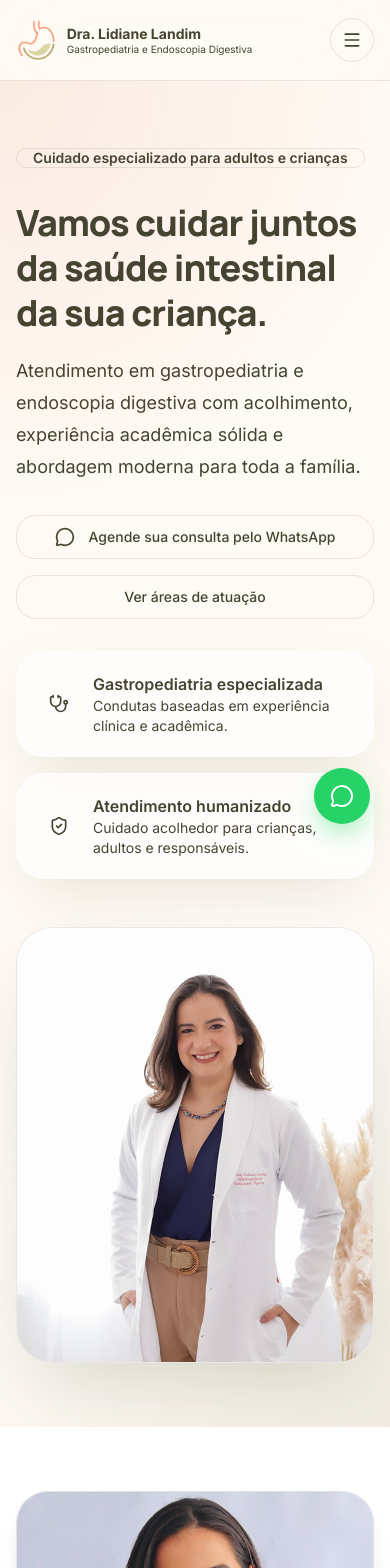
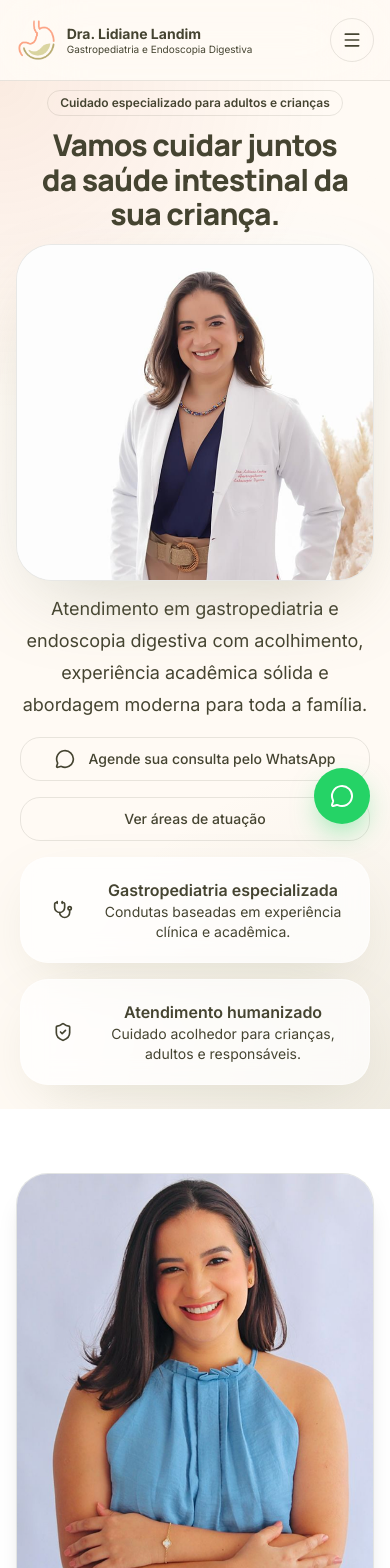
Before and after one commit to Lucas-Vasques/lidiane-clinic-site, a Next.js app: page / in a window 390 px wide. Shown: the top 1568 px of the page. Built offline with nearby package versions, Linux system fonts and the light colour scheme.

Commit message:
fix: refine mobile hero layout

```diff
--- a/app/globals.css
+++ b/app/globals.css
@@ -172,3 +172,10 @@ h4 {
     radial-gradient(circle at top left, rgba(220, 128, 93, 0.12), transparent 30%),
     radial-gradient(circle at bottom right, rgba(133, 135, 96, 0.12), transparent 32%);
 }
+
+@media (width < 640px) {
+  .hero-grid.section-spacing {
+    padding-top: 0.5rem;
+    padding-bottom: 1.5rem;
+  }
+}
--- a/components/sections/hero-section.tsx
+++ b/components/sections/hero-section.tsx
@@ -12,32 +12,57 @@ import { WHATSAPP_APPOINTMENT_URL } from "@/lib/data";
 export function HeroSection() {
   return (
     <section id="inicio" className="hero-grid overflow-hidden section-spacing">
-      <div className="container-shell grid items-center gap-12 lg:grid-cols-[1.1fr_0.9fr]">
+      <div className="container-shell grid gap-3 sm:gap-x-12 sm:gap-y-5 lg:grid-cols-[1.1fr_0.9fr] lg:grid-rows-[1fr_auto_auto_1fr] lg:gap-y-0">
         <motion.div
           initial={{ opacity: 0, y: 30 }}
           animate={{ opacity: 1, y: 0 }}
           transition={{ duration: 0.7 }}
-          className="space-y-8"
+          className="hero-intro space-y-8 max-sm:mx-auto max-sm:w-full max-sm:max-w-[350px] max-sm:space-y-3 max-sm:text-center lg:col-start-1 lg:row-start-2"
         >
-          <Badge className="rounded-full bg-secondary px-4 py-2 text-sm font-semibold text-secondary-foreground hover:bg-secondary">
+          <Badge className="rounded-full bg-secondary px-4 py-2 text-sm font-semibold text-secondary-foreground hover:bg-secondary max-sm:mx-auto max-sm:h-auto max-sm:max-w-[min(100%,320px)] max-sm:px-3 max-sm:py-1 max-sm:text-xs max-sm:leading-4 max-sm:whitespace-normal">
             Cuidado especializado para adultos e crianças
           </Badge>
 
-          <div className="space-y-5">
-            <h1 className="max-w-3xl text-4xl font-extrabold leading-tight tracking-tight text-foreground sm:text-5xl lg:text-6xl">
+          <h1 className="max-w-3xl text-4xl font-extrabold leading-tight tracking-tight text-foreground sm:text-5xl lg:text-6xl max-sm:mx-auto max-sm:max-w-[320px] max-sm:text-[30px] max-sm:leading-[1.15]">
             Vamos cuidar juntos da{" "}
             <span className="text-primary">saúde intestinal</span> da sua
             criança.
           </h1>
+        </motion.div>
 
+        <motion.div
+          initial={{ opacity: 0, scale: 0.96 }}
+          animate={{ opacity: 1, scale: 1 }}
+          transition={{ duration: 0.8, delay: 0.1 }}
+          className="relative sm:mt-7 lg:col-start-2 lg:row-start-1 lg:row-span-4 lg:mt-0 lg:self-center"
+        >
+          <div className="absolute inset-0 -z-10 rounded-[36px] bg-linear-to-br from-secondary via-white to-accent/15 blur-2xl" />
+
+          <div className="relative mx-auto max-w-140 overflow-hidden rounded-[36px] border border-white/60 bg-white shadow-[0_30px_80px_-25px_rgba(133,135,96,0.35)] max-sm:h-[40svh] max-sm:max-h-[360px]">
+            <Image
+              src="/images/Main.png"
+              alt="Dra. Lidiane Landim"
+              width={900}
+              height={1100}
+              className="h-full w-full object-cover max-sm:object-[center_20%]"
+              priority
+            />
+          </div>
+        </motion.div>
+
+        <motion.div
+          initial={{ opacity: 0, y: 30 }}
+          animate={{ opacity: 1, y: 0 }}
+          transition={{ duration: 0.7 }}
+          className="hero-details space-y-8 max-sm:mx-auto max-sm:w-full max-sm:max-w-[350px] max-sm:space-y-4 max-sm:text-center sm:row-start-2 lg:col-start-1 lg:row-start-3 lg:mt-5"
+        >
           <p className="max-w-2xl text-lg leading-8 text-muted-foreground">
             Atendimento em gastropediatria e endoscopia digestiva com
             acolhimento, experiência acadêmica sólida e abordagem moderna
             para toda a família.
           </p>
-          </div>
 
-          <div className="flex flex-col gap-4 sm:flex-row">
+          <div className="flex flex-col gap-4 max-sm:items-center sm:flex-row">
             <Button
               asChild
               size="lg"
@@ -91,26 +116,6 @@ export function HeroSection() {
             </div>
           </div>
         </motion.div>
-
-        <motion.div
-          initial={{ opacity: 0, scale: 0.96 }}
-          animate={{ opacity: 1, scale: 1 }}
-          transition={{ duration: 0.8, delay: 0.1 }}
-          className="relative"
-        >
-          <div className="absolute inset-0 -z-10 rounded-[36px] bg-linear-to-br from-secondary via-white to-accent/15 blur-2xl" />
-
-          <div className="relative mx-auto max-w-140 overflow-hidden rounded-[36px] border border-white/60 bg-white shadow-[0_30px_80px_-25px_rgba(133,135,96,0.35)]">
-<Image
-  src="/images/Main.png"
-  alt="Dra. Lidiane Landim"
-  width={900}
-  height={1100}
-  className="h-full w-full object-cover"
-  priority
-/>
-          </div>
-        </motion.div>
       </div>
     </section>
   );
```
Lines whose indentation alone changed are shown as unchanged.
